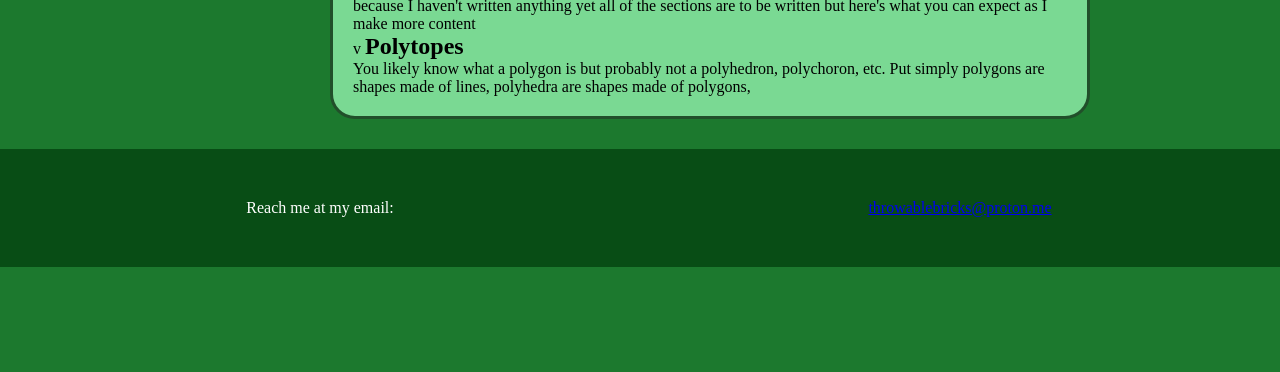
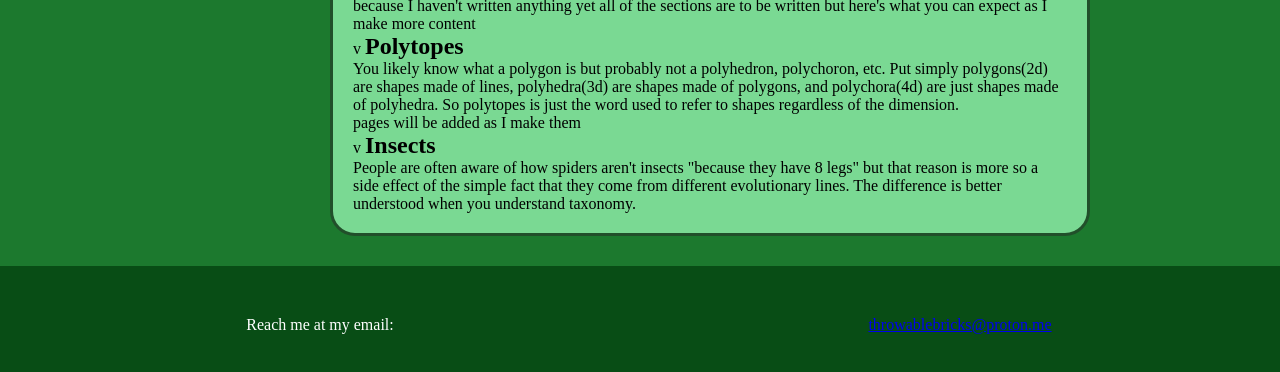
Before and after one commit to Throwablebrick/Throwablebrick.github.io, a plain HTML site: page pages/wiki/home.html in a window 1280 px wide. Shown: the part 468-840 px from the top of the page. Before the commit the page ends 800 px from the top, so only its background shows below. Drawn offline with Linux system fonts and the light colour scheme.

Commit message:
more wiki

```diff
--- a/pages/wiki/home.html
+++ b/pages/wiki/home.html
@@ -42,7 +42,14 @@
 							<summary>
 								<h2>Polytopes</h2>
 							</summary>
-							<p>You likely know what a polygon is but probably not a polyhedron, polychoron, etc. Put simply polygons are shapes made of lines, polyhedra are shapes made of polygons, </p>
+							<p>You likely know what a polygon is but probably not a polyhedron, polychoron, etc. Put simply polygons(2d) are shapes made of lines, polyhedra(3d) are shapes made of polygons, and polychora(4d) are just shapes made of polyhedra. So polytopes is just the word used to refer to shapes regardless of the dimension.</p>
+							<p>pages will be added as I make them</p>
+						</details>
+						<details open>
+							<summary>
+								<h2>Insects</h2>
+							</summary>
+							<p>People are often aware of how spiders aren't insects "because they have 8 legs" but that reason is more so a side effect of the simple fact that they come from different evolutionary lines. The difference is better understood when you understand taxonomy.</p>
 						</details>
 					</details>
 				</div>
--- a/style.css
+++ b/style.css
@@ -54,7 +54,7 @@ body {
 }
 
 .page {
-	min-height: calc(100% - (2 * --footer_length));
+	min-height: calc(100% - (1 * var(--footer_length)));
 }
 
 .page:after {
```
